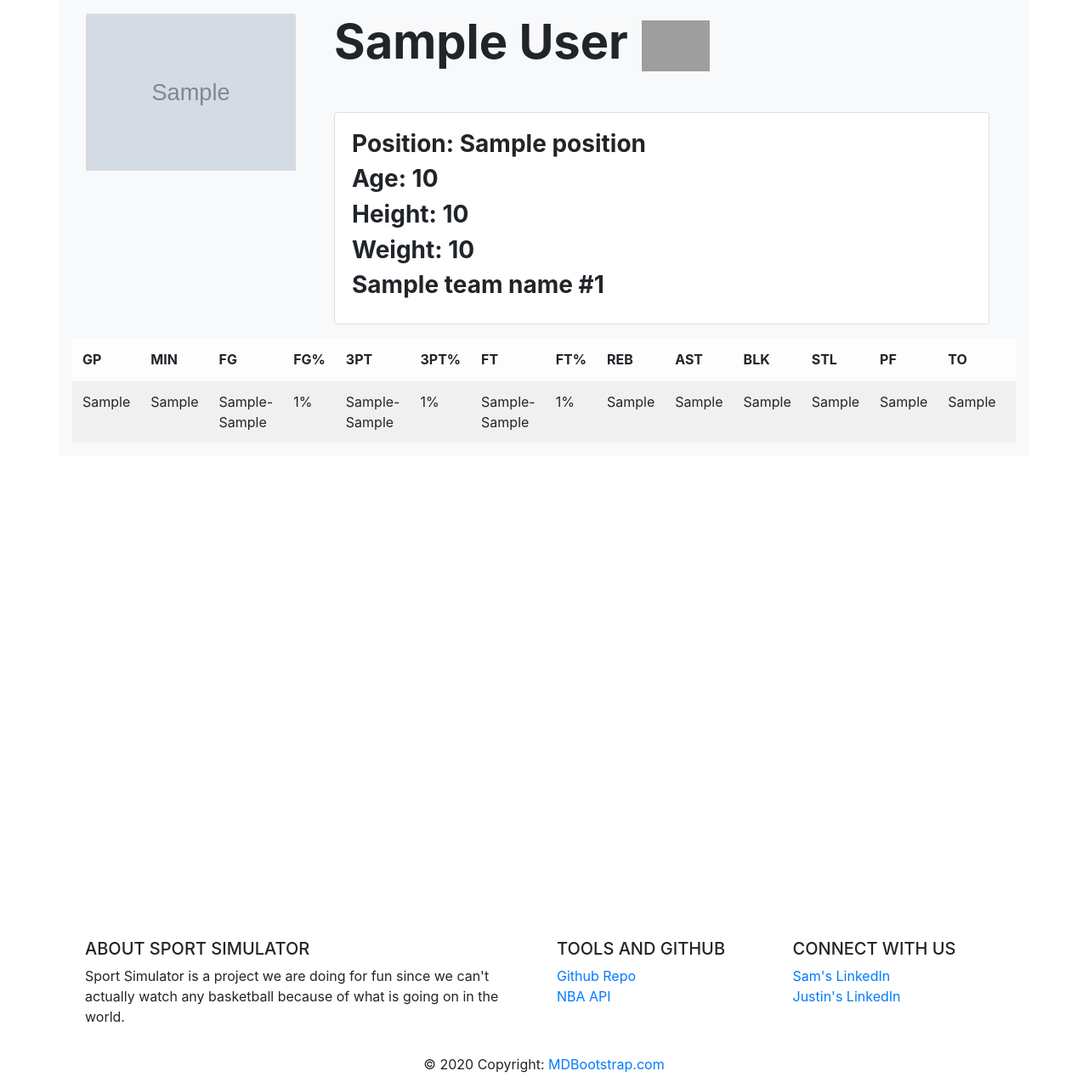
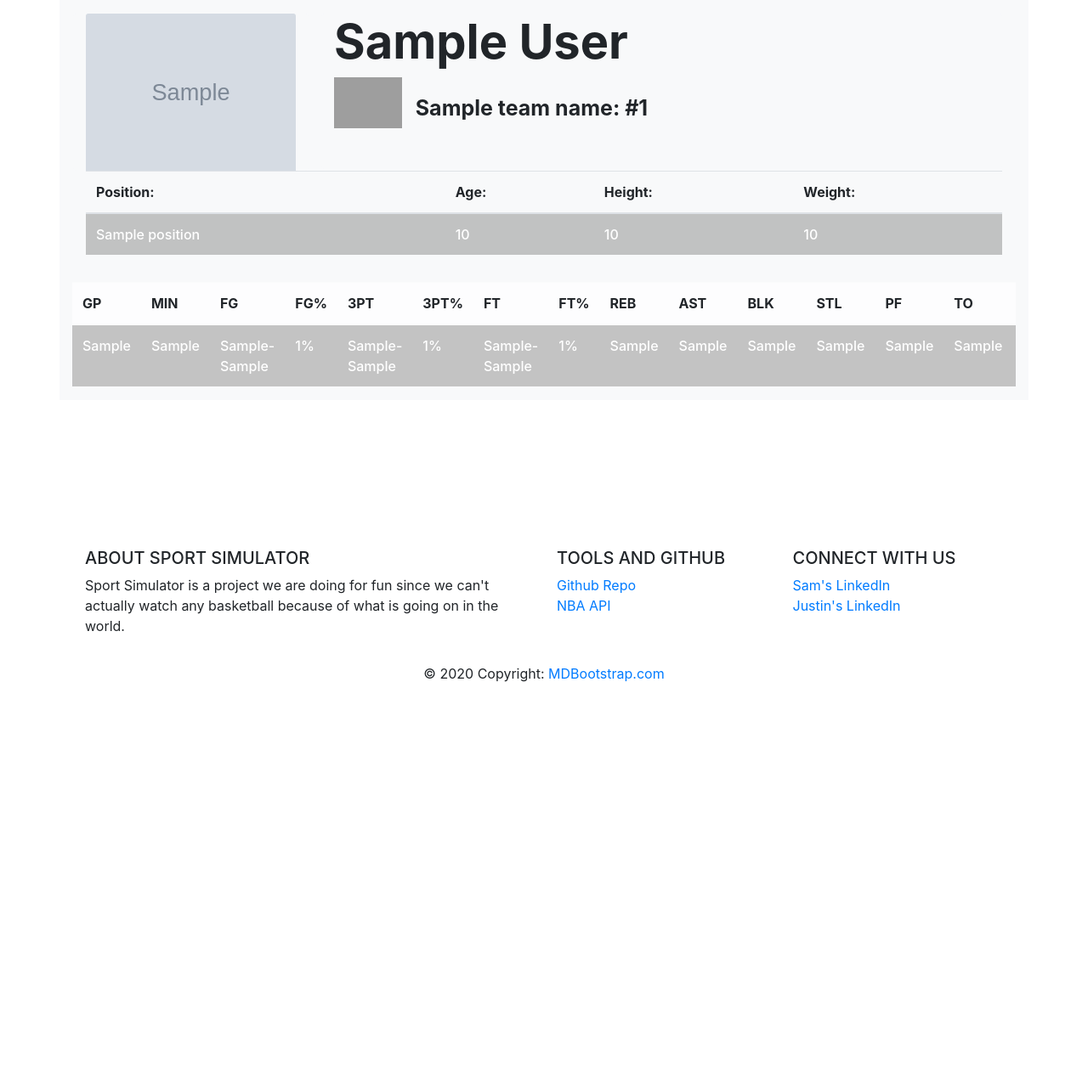
Before and after one commit to JustinJKelly/sports_simulator, a Django app: template templates/basketball/player_page.html in a window 1280 px wide. Shown: the part 56-1337 px from the top of the page at 85% size. After the commit the page ends 859 px from the top, so only its background shows below. Run offline with Django 3.2, Linux system fonts and the light colour scheme; the template is opened without the code that fills it: most values are stand-ins (such as "Sample title", 1, 10 or a date in 2020); grey boxes marked "Sample" are stand-in pictures; some libraries are stand-ins or nearby versions; grey boxes are pictures that could not be loaded.

Commit message:
Fixed formatting on the player page and footer spacing problem.

```diff
--- a/templates/base.html
+++ b/templates/base.html
@@ -25,8 +25,8 @@
             color: blue;
         }
         footer {
-            margin-top: 68vh;
-            height: 150px;
+            margin-top: 150px;
+            height: 100px;
             clear:both;
         }
     </style>
--- a/templates/basketball/player_page.html
+++ b/templates/basketball/player_page.html
@@ -18,7 +18,13 @@
         "games_played":player.games_played,"team_image":"img/nba_logo.png","player_image":player_image
     }-->
     <style>
-
+        .table-striped>tbody>tr:nth-child(odd)>td,
+        .table-striped>tbody>tr:nth-child(odd)>th {
+            background-color: hsla(0, 0%, 70%, 0.733);
+            color: white;
+            font-style: bold;
+            font-weight: 500;
+         }
     </style>
     <div class="container bg-light">
         <div class="container-fluid bg-light p-3">
@@ -31,39 +37,38 @@
                         <div class="row">
                             <div class="card col-12 border-0 bg-light">
                                 <h2 class="mb-5 display-4">
-                                    <span style="font-weight: bold;">{{full_name}}</span>
-                                    <img style=";max-height:80px;max-width:80px" src="{% static team_image %}"></img>
+                                    <span style="font-weight: bold;">{{full_name}}</span><br/>
+                                    <img style="max-height:80px;max-width:80px;" src="{% static team_image %}"></img>
+                                    <span style="font-weight: bold; font-size: 25px;">{{team_name}}: #{{jersey_number}}</span>
                                 </h2>
-                            </div>
-                        </div>
-                        <div class="card-deck" style="height:100%">
-                            <div class="card bg-lightborder-0">
-                                <div class="card-body">
-                                    <ul class="list-group">
-                                        <li class="h3" style="font-weight: bold; list-style-type: none";>
-                                            Position: {{position}}
-                                        </li>
-                                        <li class="h3" style="font-weight: bold; list-style-type: none";>
-                                            Age: {{player_age}}
-                                        </li>
-                                        <li class="h3" style="font-weight: bold; list-style-type: none";>
-                                            Height: {{height}}
-                                        </li>
-                                        <li class="h3" style="font-weight: bold; list-style-type: none";>
-                                            Weight: {{weight}}
-                                        </li>
-                                        <li class="h3" style="font-weight: bold; list-style-type: none";>
-                                           {{team_name}} #{{jersey_number}}
-                                        </li>
-                                    </ul>
-                                </div>
+
                             </div>
                         </div>
                         <div class="card bg-light border-0">
-                            <!--<img class="card-img-top" style ="width:auto;height:300px;object-fit:contain;" src='{% static '' %}{{Logo_URL}}'>-->
+                            <!-- <img class="card-img-top" style ="width:auto;height:300px;object-fit:contain;" src='{% static '' %}{{Logo_URL}}'>-->
                         </div>
                     </div>
                 </div>
+            </div>
+            <div class="table-responsive">
+                <table class="table table-striped table" >
+                    <thead>
+                        <tr>
+                            <th scope="col" >Position:</th>
+                            <th scope="col">Age:</th>
+                            <th scope="col">Height:</th>
+                            <th scope="col">Weight:</th>
+                        </tr>
+                        <tbody>
+                            <tr>
+                                <td>{{position}}</td>
+                                <td>{{player_age}}</td>
+                                <td>{{height}}</td>
+                                <td>{{weight}}</td>
+                            </tr>
+                        </tbody>
+                    </thead>
+                </table>
             </div>
         </div>
         <div class="table-responsive">
```
